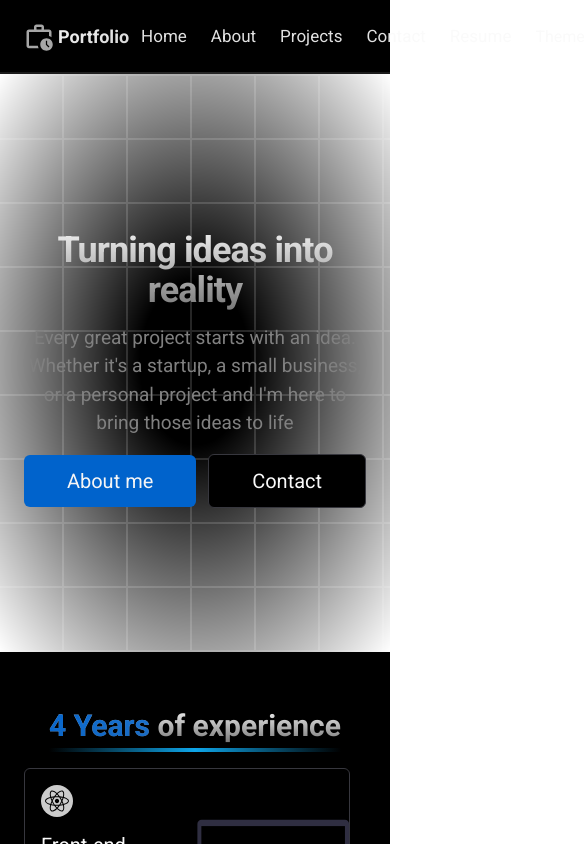
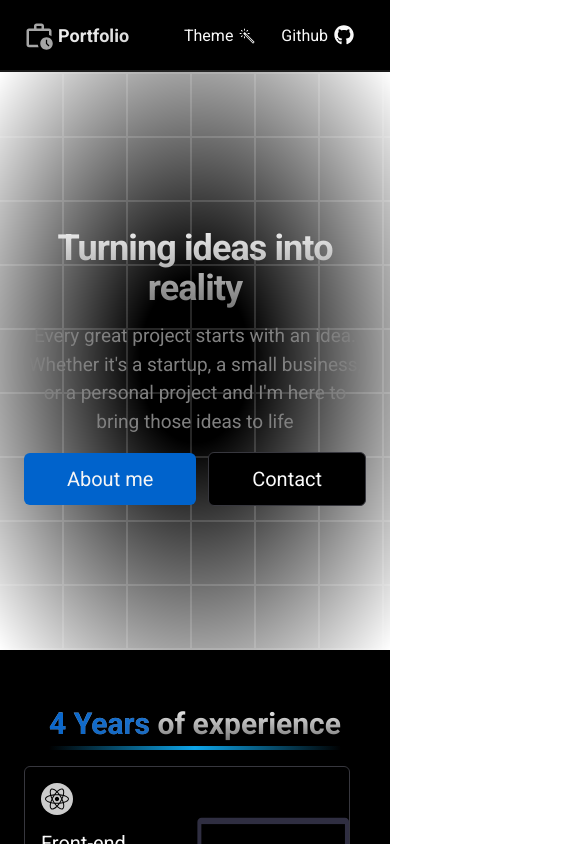
Before and after one commit to Humboorgir/portfolio-v3, a Next.js app: page / in a window 390 px wide. Shown: the top 844 px of the page, 585 px wide, since content can reach past the window. Built offline with nearby package versions, Linux system fonts and the light colour scheme.

Commit message:
fix(home): hide navbar on mobile as a quick fix

```diff
--- a/src/components/home/navbar/navbar.tsx
+++ b/src/components/home/navbar/navbar.tsx
@@ -40,7 +40,7 @@ const Navbar = () => {
       className="relative before:content-[''] before:absolute before:w-full before:bottom-0
           before:h-[2px] before:bg-gradient-to-r before:from-neutral-700/40 before:via-neutral-700/60
            before:to-neutral-700/40">
-      <Container className="w-screen grid grid-cols-[1fr,3fr,1fr] py-4">
+      <Container className="w-full grid grid-cols-[1fr,1fr] md:grid-cols-[1fr,3fr,1fr] py-4">
         {/* logo  */}
         <Row>
           <Work className="text-3xl mr-1" />
@@ -56,7 +56,7 @@ const Navbar = () => {
           key="navbar"
           ref={containerRef}
           onMouseLeave={resetButtonRect}
-          className="relative flex items-center justify-center">
+          className="relative hidden md:flex items-center justify-center">
           <HoverHighlight buttonRect={buttonRect} containerRect={containerRect} />
 
           {links.map((link) => {
@@ -74,7 +74,7 @@ const Navbar = () => {
         </ul>
 
         {/* theme and github  */}
-        <ul className="flex items-center">
+        <ul className="flex items-center justify-end">
           <li>
             <Button variant="ghost">
               Theme <Theme className="text-xl ml-1" />
```
